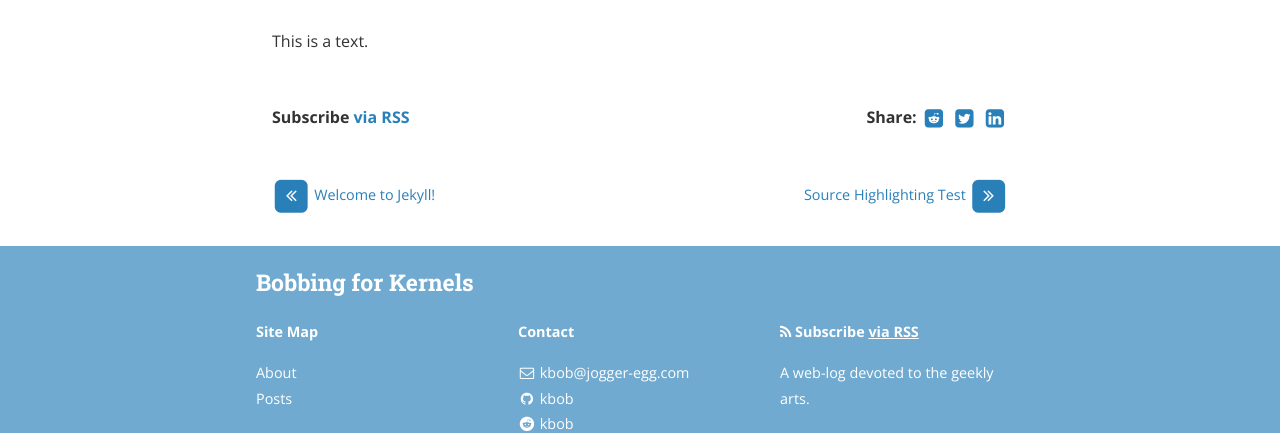
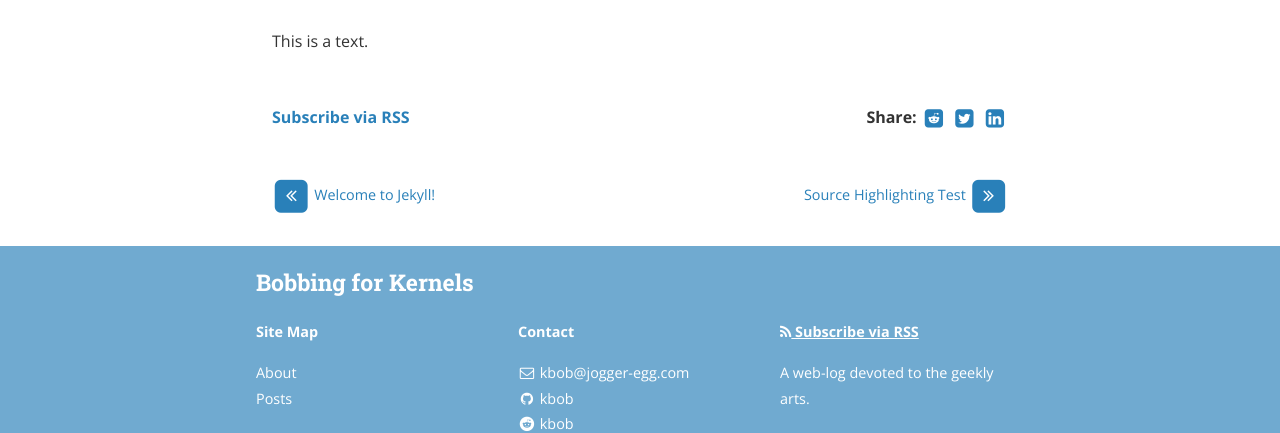
Before and after one commit to kbob/kbob.github.io, a Jekyll site: the page built from _posts/2016-06-15-second-post.md, in a window 1280 px wide. Shown: the part 312-745 px from the top of the page. Built offline with Jekyll 4.4.1, drawn with Linux system fonts in a browser that asks for light colours.

Commit message:
improve links to RSS feed.

```diff
--- a/_includes/footer.html
+++ b/_includes/footer.html
@@ -42,11 +42,12 @@
     </div>
 
     <div class="site-signature">
-      <p class="rss-subscribe text"><strong><i class="fa fa-rss"></i>
-        Subscribe <a href="{{ "/feed.xml" | prepend: site.baseurl }}">via RSS</a></strong></p>
+      <a href="{{ "/feed.xml" | prepend: site.baseurl }}">
+        <p class="rss-subscribe text"><strong>
+          <i class="fa fa-rss"></i>
+          Subscribe via RSS</i></strong></p></a>
       <p class="text">{{ site.description }}</p>
     </div>
-
   </div>
 
 </footer>
--- a/_layouts/post.html
+++ b/_layouts/post.html
@@ -42,7 +42,7 @@ layout: default
 {% endif %}
 
 <section class="rss">
-  <p class="rss-subscribe text"><strong>Subscribe <a href="{{ "/feed.xml" | prepend: site.baseurl }}">via RSS</a></strong></p>
+  <p class="rss-subscribe text"><strong><a href="{{ "/feed.xml" | prepend: site.baseurl }}">Subscribe via RSS</a></strong></p>
 </section>
 
 <section class="share">
```
